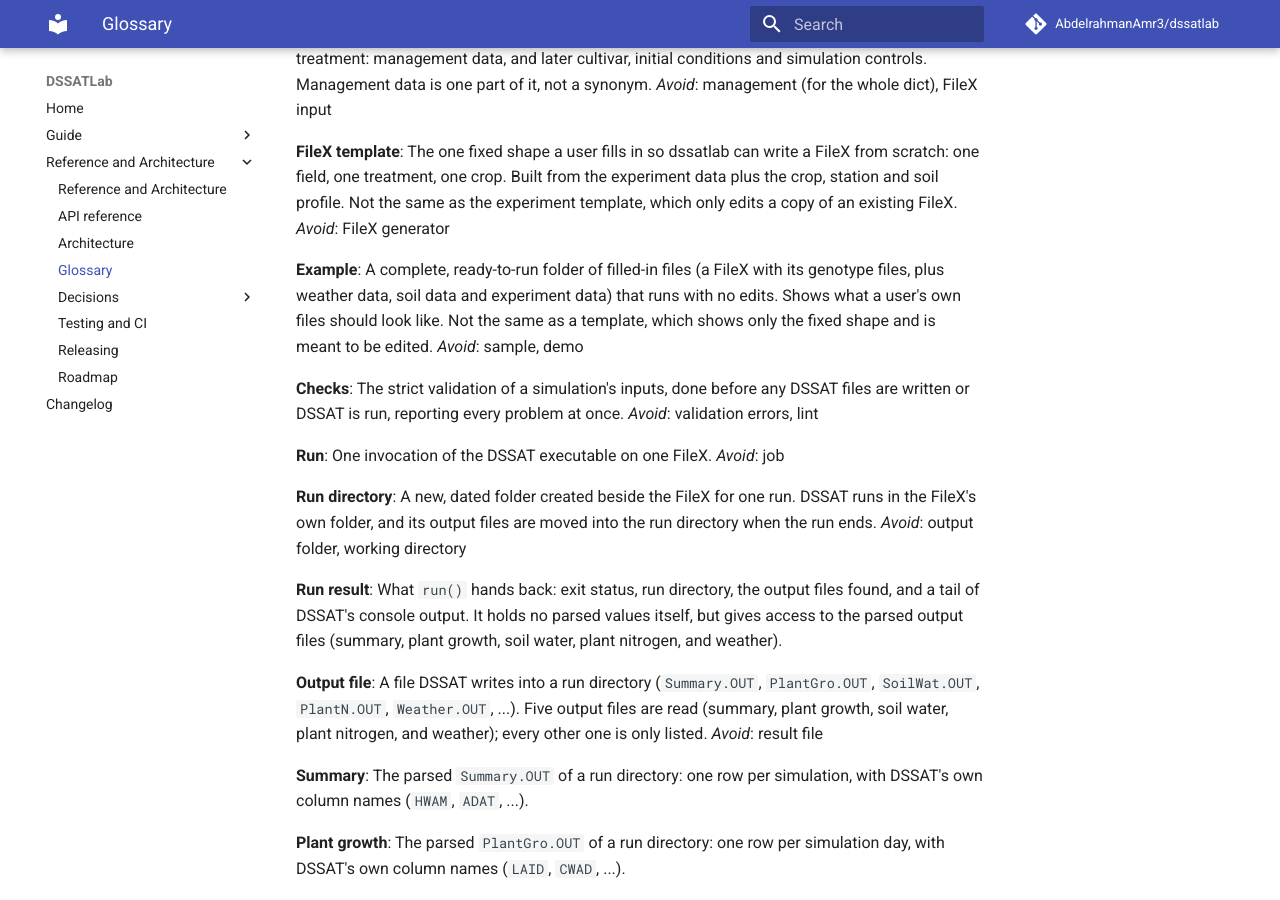
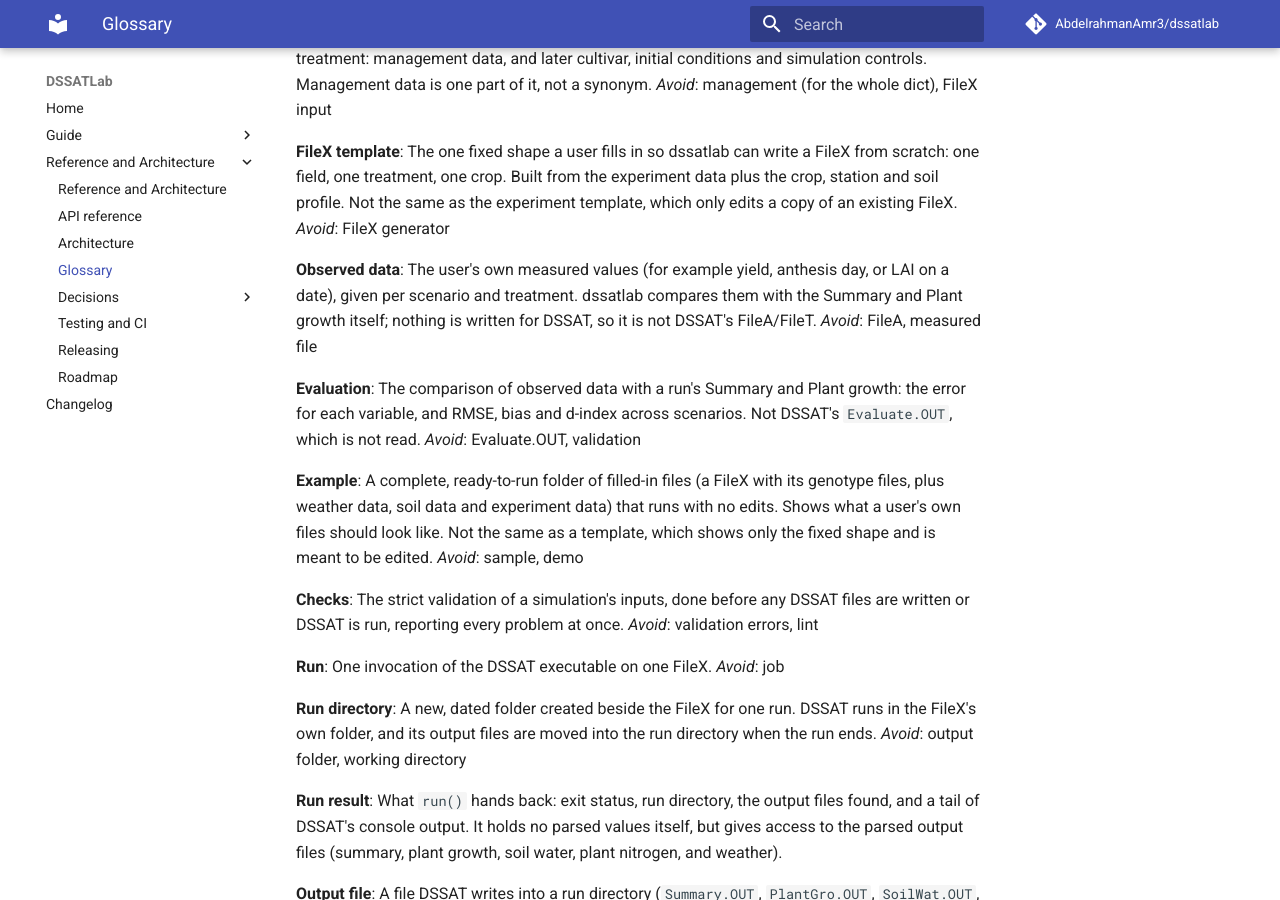
Before and after one commit to AbdelrahmanAmr3/dssatlab, an MkDocs documentation site: the page built from docs/reference/glossary.md, in a window 1280 px wide and 900 px high, scrolled down 1858 px. Built offline with MkDocs 1.6.1 and Material for MkDocs 9.7.7, drawn with Linux system fonts in a browser that asks for light colours; comment, search, counter and statistics services are not loaded.

Commit message:
Glossary terms for observed data and evaluation; propose ADR 0007
Co-Authored-By: Claude Opus 5.5 <noreply@anthropic.com>

```diff
--- a/CONTEXT.md
+++ b/CONTEXT.md
@@ -120,6 +120,17 @@ treatment, one crop. Built from the experiment data plus the crop, station and s
 Not the same as the experiment template, which only edits a copy of an existing FileX.
 _Avoid_: FileX generator
 
+**Observed data**:
+The user's own measured values (for example yield, anthesis day, or LAI on a date), given per
+scenario and treatment. dssatlab compares them with the Summary and Plant growth itself; nothing
+is written for DSSAT, so it is not DSSAT's FileA/FileT.
+_Avoid_: FileA, measured file
+
+**Evaluation**:
+The comparison of observed data with a run's Summary and Plant growth: the error for each
+variable, and RMSE, bias and d-index across scenarios. Not DSSAT's `Evaluate.OUT`, which is not read.
+_Avoid_: Evaluate.OUT, validation
+
 **Example**:
 A complete, ready-to-run folder of filled-in files (a FileX with its genotype files,
 plus weather data, soil data and experiment data) that runs with no edits. Shows what a
```
Also changed, not shown: docs/adr/0007-evaluation-computed-in-python.md (added, +27 -0 lines).
